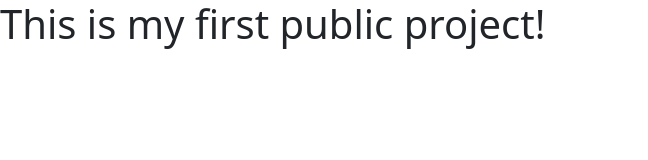
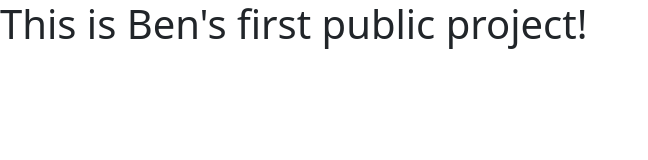
Before and after one commit to Trelcb1/My-first-website, a plain HTML site: page index.html in a window 1280 px wide. Shown: the whole page, without its empty margins (0-648 px from the left). Drawn offline with nearby package versions, Linux system fonts and the light colour scheme.

Commit message:
Modified the index.html file

```diff
--- a/index.html
+++ b/index.html
@@ -8,10 +8,10 @@
     <!-- Bootstrap CSS -->
     <link href="https://cdn.jsdelivr.net/npm/bootstrap@5.1.3/dist/css/bootstrap.min.css" rel="stylesheet" integrity="sha384-1BmE4kWBq78iYhFldvKuhfTAU6auU8tT94WrHftjDbrCEXSU1oBoqyl2QvZ6jIW3" crossorigin="anonymous">
 
-    <title>This is my first public project</title>
+    <title>This is Ben's first public project</title>
   </head>
   <body>
-    <h1>This is my first public project!</h1>
+    <h1>This is Ben's first public project!</h1>
 
     <!-- Optional JavaScript; choose one of the two! -->
 
```
